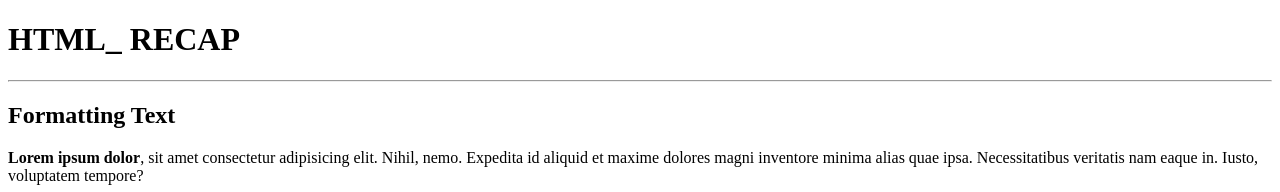
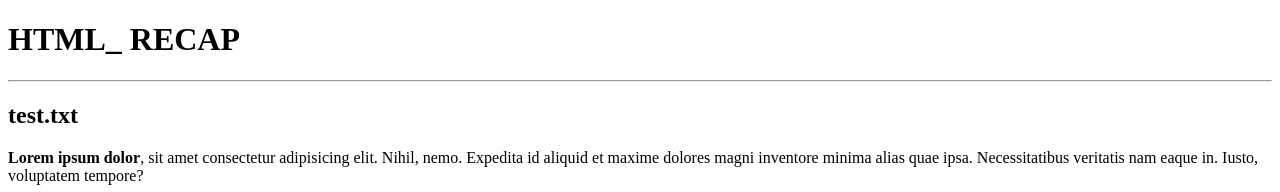
Before and after one commit to Boukbirkawtar/html-recap, a plain HTML site: page index.html in a window 1280 px wide. Shown: the top 192 px of the page. Drawn offline with Linux system fonts and the light colour scheme.

Commit message:
changing title

```diff
--- a/index.html
+++ b/index.html
@@ -15,7 +15,7 @@
     <main>
       <!-- this section is about learning -->
       <section>
-        <h1>Formatting Text</h1>
+        <h1>test.txt</h1>
         <p>
           <strong>Lorem ipsum dolor</strong>, sit amet consectetur adipisicing
           elit. Nihil, nemo. Expedita id aliquid et maxime dolores magni
```
